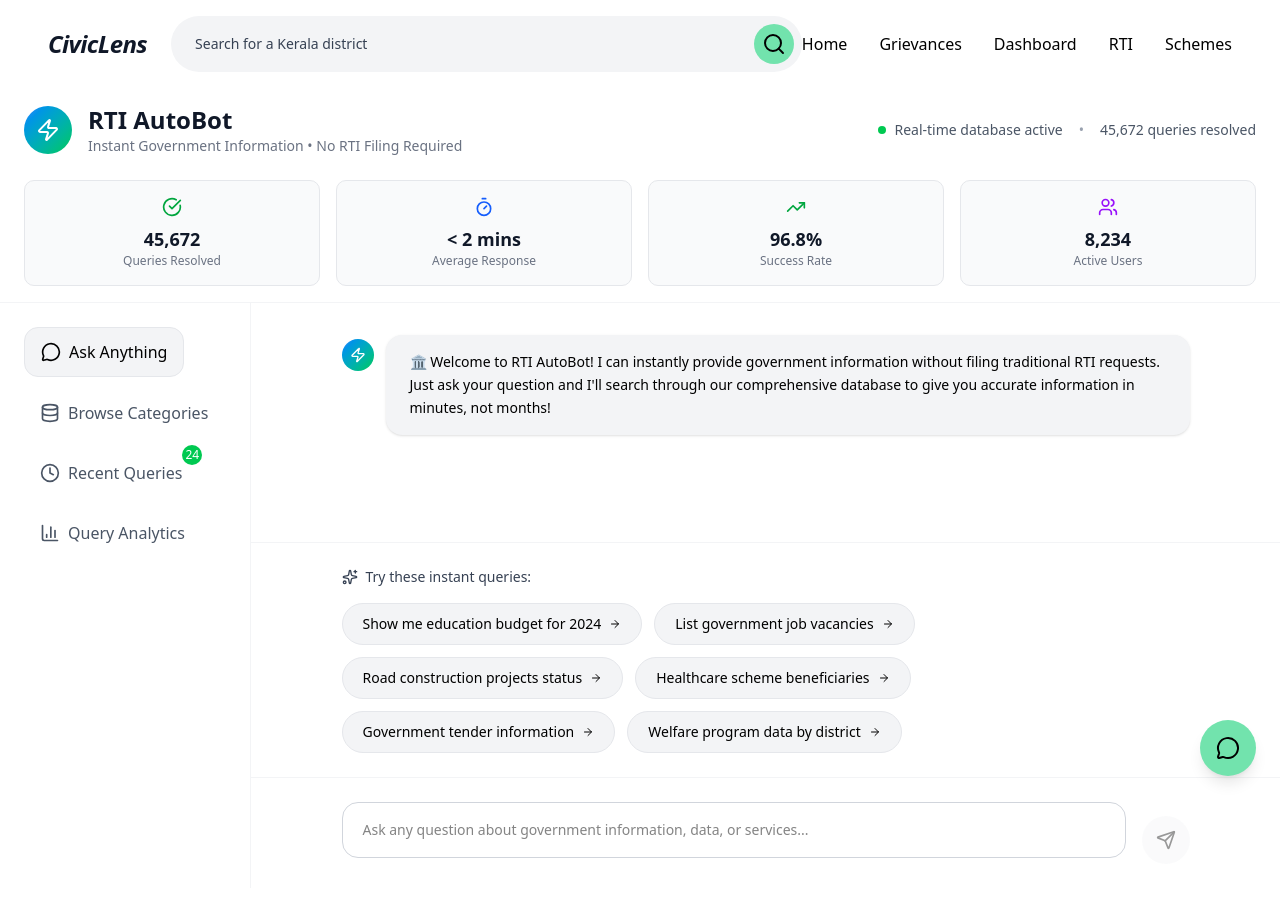
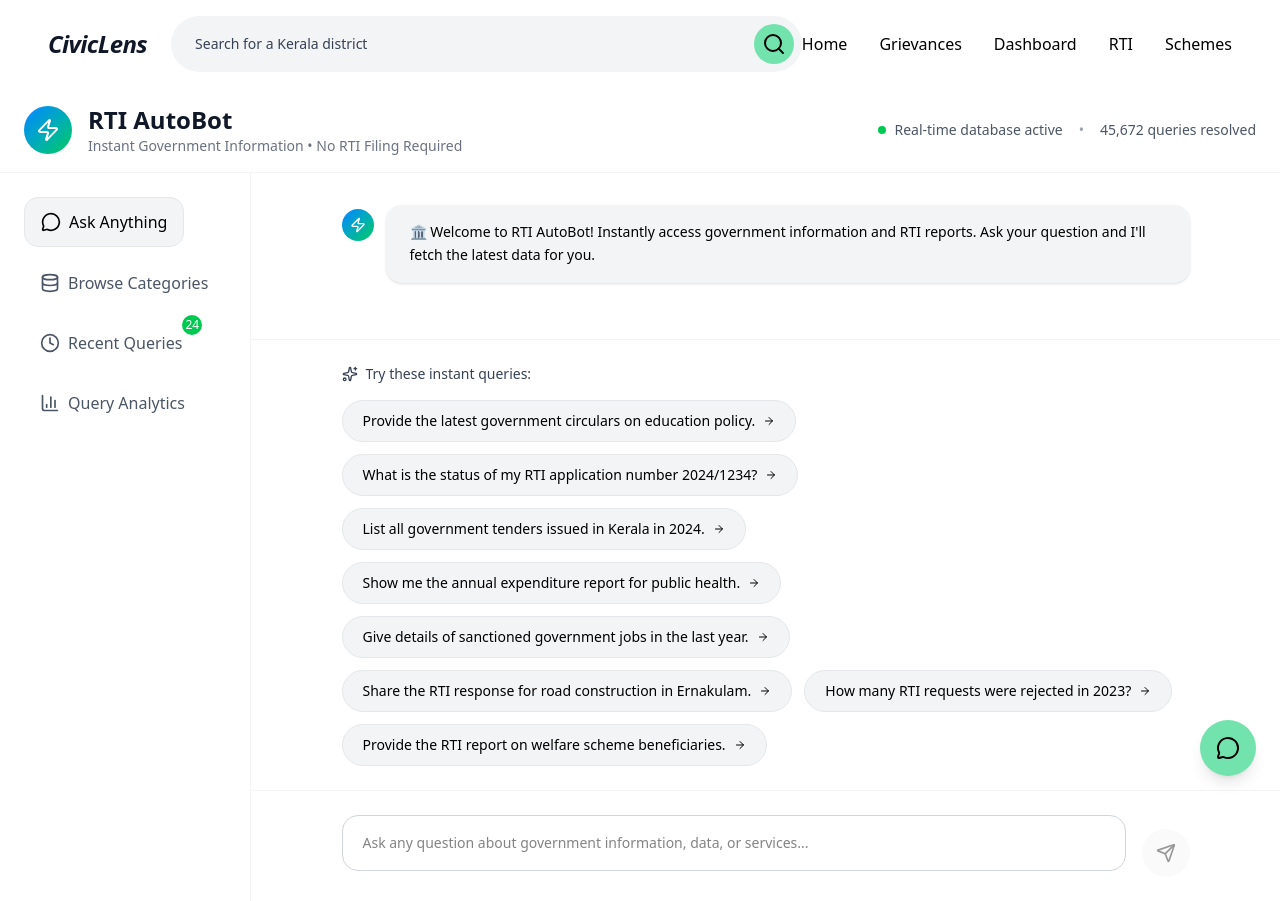
Before and after one commit to adhavan13/Hack25-Frontend, a React (Vite) app: page /rti in a window 1280 px wide. Built offline with nearby package versions, Linux system fonts and the light colour scheme.

Commit message:
rti response fixed

```diff
--- a/src/components/RTI/RTI_Interface.jsx
+++ b/src/components/RTI/RTI_Interface.jsx
@@ -25,106 +25,22 @@ import {
   Star
 } from "lucide-react";
 
-// Mock database of RTI information categories
-const RTI_CATEGORIES = [
-  {
-    id: "budget",
-    name: "Budget & Finance",
-    icon: DollarSign,
-    description: "Government budget allocation, spending reports, financial data",
-    queries: 1247,
-    avgTime: "< 30 seconds",
-    examples: ["Education budget 2024", "Healthcare spending", "Road construction costs"]
-  },
-  {
-    id: "education",
-    name: "Education",
-    icon: Users,
-    description: "School data, teacher appointments, infrastructure, schemes",
-    queries: 892,
-    avgTime: "< 45 seconds",
-    examples: ["School enrollment data", "Teacher vacancies", "Scholarship lists"]
-  },
-  {
-    id: "healthcare",
-    name: "Healthcare",
-    icon: Shield,
-    description: "Hospital records, medical schemes, health infrastructure",
-    queries: 674,
-    avgTime: "< 1 minute",
-    examples: ["Hospital bed availability", "Medicine procurement", "Health schemes"]
-  },
-  {
-    id: "infrastructure",
-    name: "Infrastructure",
-    icon: Building,
-    description: "Roads, bridges, public works, construction projects",
-    queries: 1156,
-    avgTime: "< 2 minutes",
-    examples: ["Road construction status", "Bridge projects", "Public works tenders"]
-  },
-  {
-    id: "employment",
-    name: "Employment",
-    icon: FileText,
-    description: "Job vacancies, recruitment data, government positions",
-    queries: 534,
-    avgTime: "< 1 minute",
-    examples: ["Government job openings", "Recruitment results", "Vacancy lists"]
-  },
-  {
-    id: "welfare",
-    name: "Welfare Schemes",
-    icon: Users,
-    description: "Social schemes, beneficiary lists, welfare programs",
-    queries: 789,
-    avgTime: "< 45 seconds",
-    examples: ["Pension beneficiaries", "Subsidy schemes", "Welfare program data"]
-  }
-];
-
-const QUICK_STATS = [
-  { label: "Queries Resolved", value: "45,672", icon: CheckCircle, color: "text-green-600" },
-  { label: "Average Response", value: "< 2 mins", icon: Timer, color: "text-blue-600" },
-  { label: "Success Rate", value: "96.8%", icon: TrendingUp, color: "text-green-600" },
-  { label: "Active Users", value: "8,234", icon: Users, color: "text-purple-600" }
-];
-
-const RECENT_QUERIES = [
-  {
-    query: "Budget allocation for primary education in Kerala 2024",
-    status: "resolved",
-    time: "23 seconds",
-    category: "Education"
-  },
-  {
-    query: "List of approved road construction projects in Ernakulam",
-    status: "resolved",
-    time: "1.2 minutes",
-    category: "Infrastructure"
-  },
-  {
-    query: "Healthcare spending breakdown by district",
-    status: "resolved",
-    time: "45 seconds",
-    category: "Healthcare"
-  }
-];
-
 const SUGGESTIONS = [
-  "Show me education budget for 2024",
-  "List government job vacancies",
-  "Road construction projects status",
-  "Healthcare scheme beneficiaries",
-  "Government tender information",
-  "Welfare program data by district"
+  "Provide the latest government circulars on education policy.",
+  "What is the status of my RTI application number 2024/1234?",
+  "List all government tenders issued in Kerala in 2024.",
+  "Show me the annual expenditure report for public health.",
+  "Give details of sanctioned government jobs in the last year.",
+  "Share the RTI response for road construction in Ernakulam.",
+  "How many RTI requests were rejected in 2023?",
+  "Provide the RTI report on welfare scheme beneficiaries."
 ];
 
 const RTI_Interface = () => {
   const [messages, setMessages] = useState([
     {
       sender: "bot",
-      text: "🏛️ Welcome to RTI AutoBot! I can instantly provide government information without filing traditional RTI requests. Just ask your question and I'll search through our comprehensive database to give you accurate information in minutes, not months!",
+      text: "🏛️ Welcome to RTI AutoBot! Instantly access government information and RTI reports. Ask your question and I'll fetch the latest data for you.",
       timestamp: new Date()
     },
   ]);
@@ -146,42 +62,50 @@ const RTI_Interface = () => {
     }
   }, [activeTab]);
 
-  const simulateDataRetrieval = (query) => {
-    // Simulate realistic government data responses
-    const responses = {
-      "education": "📊 **Education Budget 2024-25 (Kerala)**\n\n• Total Allocation: ₹18,245 crores\n• Primary Education: ₹7,432 crores (40.7%)\n• Secondary Education: ₹5,678 crores (31.1%)\n• Higher Education: ₹3,234 crores (17.7%)\n• Infrastructure: ₹1,901 crores (10.4%)\n\n**Key Highlights:**\n✓ 15% increase from previous year\n✓ Focus on digital infrastructure\n✓ Teacher recruitment: 5,600 new positions\n\n*Source: Kerala Education Department Budget 2024-25*",
+  // Common reasons for this issue:
+  // 1. **CORS error**: Check your browser console for CORS errors. If present, your backend must allow requests from your frontend's origin.
+  // 2. **Network error**: Open browser dev tools → Network tab, check if the request is sent and what response you get.
+  // 3. **Incorrect API URL**: Make sure the URL in fetch matches exactly what works in Postman.
+  // 4. **HTTPS/HTTP mismatch**: If your frontend is served over HTTPS, your backend must also be HTTPS.
+  // 5. **Request body/headers**: Ensure Content-Type and body format in fetch matches what works in Postman.
+  // 6. **Backend expects authentication**: If your backend expects headers (like auth tokens), add them in fetch.
+  // 7. **Backend response format**: If backend doesn't return JSON, `await res.json()` will fail. Use `await res.text()` to debug.
 
-      "job": "🏢 **Current Government Job Vacancies**\n\n**Central Government:**\n• Railway Recruitment: 1,03,769 positions\n• Banking Sector: 45,230 positions\n• Defence Services: 23,567 positions\n\n**State Government (Kerala):**\n• Education Department: 5,600 teachers\n• Health Department: 3,400 staff\n• Police Department: 2,100 constables\n\n**Application Deadlines:**\n⏰ Most positions: 15-30 days from notification\n📱 Apply online through respective portals\n\n*Updated: " + new Date().toLocaleDateString() + "*",
-
-      "road": "🛣️ **Road Construction Projects Status (Ernakulam)**\n\n**Ongoing Projects:**\n• NH-66 Upgrade: 78% complete (₹245 cr)\n• Kochi Metro Feeder Roads: 65% complete (₹89 cr)\n• Rural Connectivity: 12 roads under construction\n\n**Completed (2024):**\n✅ Kakkanad-Infopark Road: ₹67 crores\n✅ Marine Drive Extension: ₹34 crores\n✅ Vytilla-Aroor Bypass: ₹156 crores\n\n**Upcoming Tenders:**\n📋 Aluva-Munnar Highway: Tender opens next month\n📋 Port-Airport Road: Under planning\n\n*Source: PWD Kerala, Updated: Today*",
-
-      "healthcare": "🏥 **Healthcare Infrastructure & Schemes**\n\n**Hospital Capacity (Kerala):**\n• Government Hospitals: 234 facilities\n• Total Beds: 45,678 (Occupancy: 76%)\n• ICU Beds: 2,340 (Available: 561)\n\n**Active Health Schemes:**\n💊 Karunya Benevolent Fund: 2.3 lakh beneficiaries\n🏥 Comprehensive Health Insurance: 76% coverage\n👩‍⚕️ ASHA Workers: 23,400 active\n\n**Recent Achievements:**\n✓ COVID recovery rate: 98.2%\n✓ Infant mortality rate: Lowest in India (7/1000)\n✓ Life expectancy: 75 years (National avg: 69)\n\n*Source: Health Department Kerala*",
-
-      "tender": "📋 **Government Tender Information**\n\n**Active Tenders (Closing Soon):**\n• Road Construction Package-VII: ₹89 cr (Closes: 3 days)\n• Medical Equipment Supply: ₹45 cr (Closes: 7 days)\n• School Building Construction: ₹67 cr (Closes: 12 days)\n\n**Recently Awarded:**\n✅ IT Infrastructure: L&T Limited (₹234 cr)\n✅ Solar Power Project: Adani Green (₹156 cr)\n✅ Waste Management: Ramky Enviro (₹78 cr)\n\n**How to Participate:**\n🌐 Visit: etenders.kerala.gov.in\n📝 Registration required\n💳 EMD: 2-5% of tender value\n\n*Updated: Real-time from eTender Portal*",
-
-      "welfare": "🤝 **Welfare Scheme Beneficiaries Data**\n\n**Pension Schemes (Kerala):**\n👴 Old Age Pension: 8.9 lakh beneficiaries\n♿ Disability Pension: 2.4 lakh beneficiaries\n👩 Widow Pension: 3.2 lakh beneficiaries\n\n**Subsidy Programs:**\n🏠 Housing Scheme: 45,600 houses completed\n⚡ Electricity Subsidy: 67% households covered\n🍚 Food Security: 2.1 crore beneficiaries\n\n**Recent Disbursements:**\n💰 Total Amount: ₹2,340 crores (This quarter)\n📅 Next Payment: 1st of next month\n🏦 Direct Benefit Transfer: 99.2% success rate\n\n*Source: Social Welfare Department*"
-    };
-
-    // Match query to appropriate response
-    const query_lower = query.toLowerCase();
-    if (query_lower.includes("education") || query_lower.includes("budget") || query_lower.includes("school")) {
-      return responses.education;
-    } else if (query_lower.includes("job") || query_lower.includes("vacancy") || query_lower.includes("recruitment")) {
-      return responses.job;
-    } else if (query_lower.includes("road") || query_lower.includes("construction") || query_lower.includes("infrastructure")) {
-      return responses.road;
-    } else if (query_lower.includes("health") || query_lower.includes("hospital") || query_lower.includes("medical")) {
-      return responses.healthcare;
-    } else if (query_lower.includes("tender") || query_lower.includes("contract") || query_lower.includes("bid")) {
-      return responses.tender;
-    } else if (query_lower.includes("welfare") || query_lower.includes("pension") || query_lower.includes("scheme")) {
-      return responses.welfare;
+  // To debug, add a console log for errors and the response:
+  const fetchRTIReport = async (query) => {
+    try {
+      const res = await fetch("https://hack25-backend-x7el.vercel.app/api/rti/getReport", {
+        method: "POST",
+        headers: { "Content-Type": "application/json" },
+        body: JSON.stringify({ query })
+      });
+      // Debug: log status and response
+      console.log("API status:", res.status);
+      const text = await res.text();
+      console.log("API raw response:", text);
+      let data;
+      try {
+        data = JSON.parse(text);
+      } catch {
+        // If not JSON, just return the raw text so you see something in the UI
+        return text || "❌ Backend did not return valid JSON.";
+      }
+      // Show the whole response if no report/message field
+      if (data && data.report) {
+        return data.report;
+      } else if (data && data.message) {
+        return data.message;
       } else {
-      return `🔍 **Information Retrieved Successfully**\n\nBased on your query: "${query}"\n\nI found relevant information in our government database. Here's what I can provide:\n\n• Official records and data\n• Real-time status updates\n• Contact information for further queries\n• Related documents and reports\n\n*This information would typically take 30+ days to obtain through traditional RTI process.*\n\n**Need more specific details?** Please refine your question or specify the exact information you're looking for.`;
+        // Show the stringified data so you see something in the chat
+        return typeof data === "string" ? data : JSON.stringify(data, null, 2);
+      }
+    } catch (err) {
+      console.error("Fetch error:", err);
+      return "❌ Failed to fetch RTI data. Please try again later.";
     }
   };
 
-  const handleSend = (msg) => {
+  const handleSend = async (msg) => {
     const messageToSend = typeof msg === "string" ? msg : input;
     if (!messageToSend.trim()) return;
 
@@ -193,29 +117,22 @@ const RTI_Interface = () => {
     setInput("");
     setIsTyping(true);
 
-    // Simulate database search and information retrieval
-    const searchTime = Math.random() * 2000 + 1000; // 1-3 seconds
+    const start = Date.now();
+    const response = await fetchRTIReport(messageToSend);
+    const responseTime = ((Date.now() - start) / 1000).toFixed(1) + "s";
 
-    setTimeout(() => {
     setIsTyping(false);
-      const response = simulateDataRetrieval(messageToSend);
-
     setMessages(prev => [...prev, {
       sender: "bot",
       text: response,
       timestamp: new Date(),
       queryResolved: true,
-        responseTime: `${(searchTime / 1000).toFixed(1)}s`
+      responseTime
     }]);
-
-      // Update query stats
     setQueryStats(prev => ({
       total: prev.total + 1,
       resolved: prev.resolved + 1
     }));
-
-    }, searchTime);
-
     inputRef.current?.focus();
   };
 
@@ -275,17 +192,6 @@ const RTI_Interface = () => {
                 <span className="text-gray-600">{queryStats.total.toLocaleString()} queries resolved</span>
               </div>
             </div>
-          </div>
-
-          {/* Quick Stats */}
-          <div className="grid grid-cols-4 gap-4 mt-6">
-            {QUICK_STATS.map((stat, i) => (
-              <div key={i} className="bg-gray-50 border border-gray-200 rounded-lg p-4 text-center">
-                <stat.icon className={`w-5 h-5 mx-auto mb-2 ${stat.color}`} />
-                <div className="text-lg font-semibold text-gray-900">{stat.value}</div>
-                <div className="text-xs text-gray-500">{stat.label}</div>
-              </div>
-            ))}
           </div>
         </div>
       </header>
```
Lines whose indentation alone changed are shown as unchanged.
